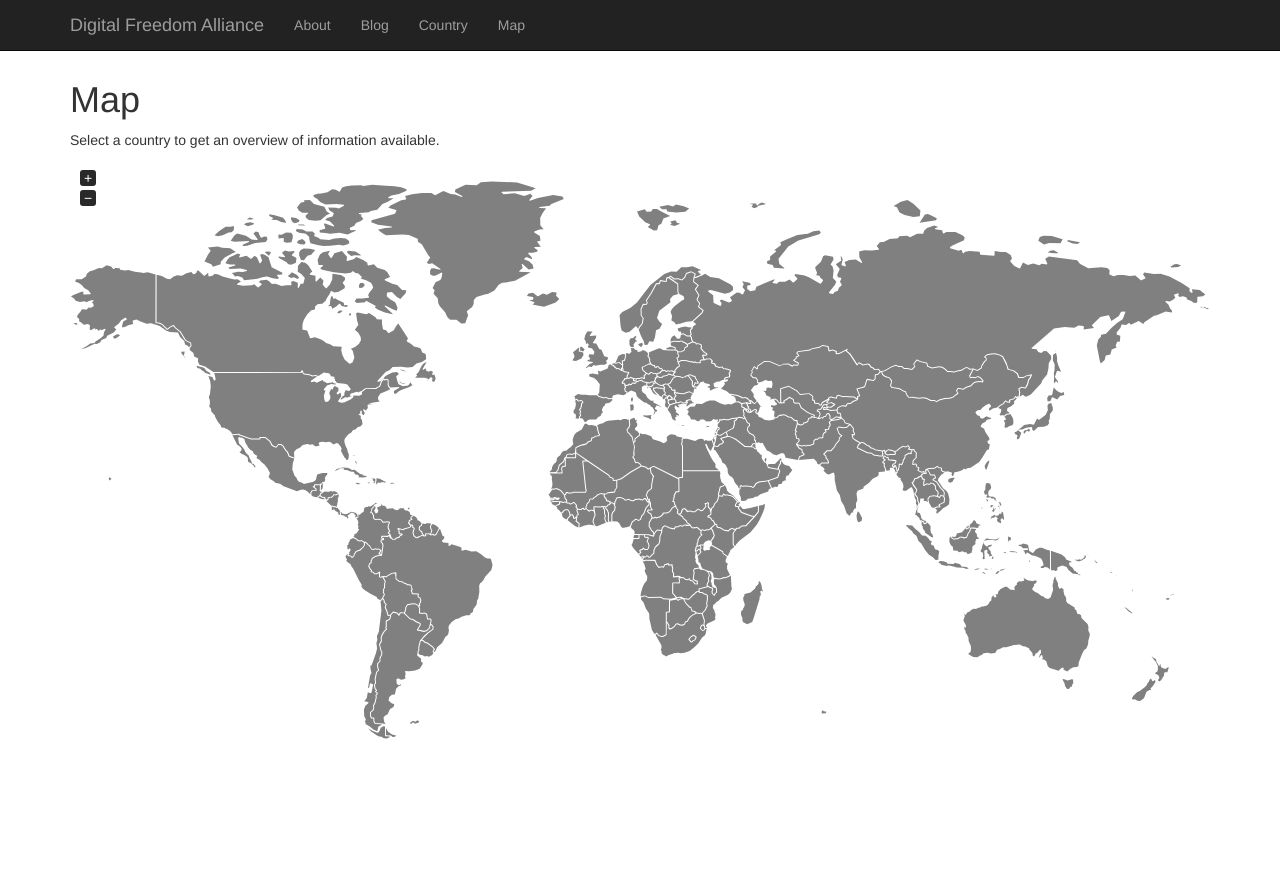
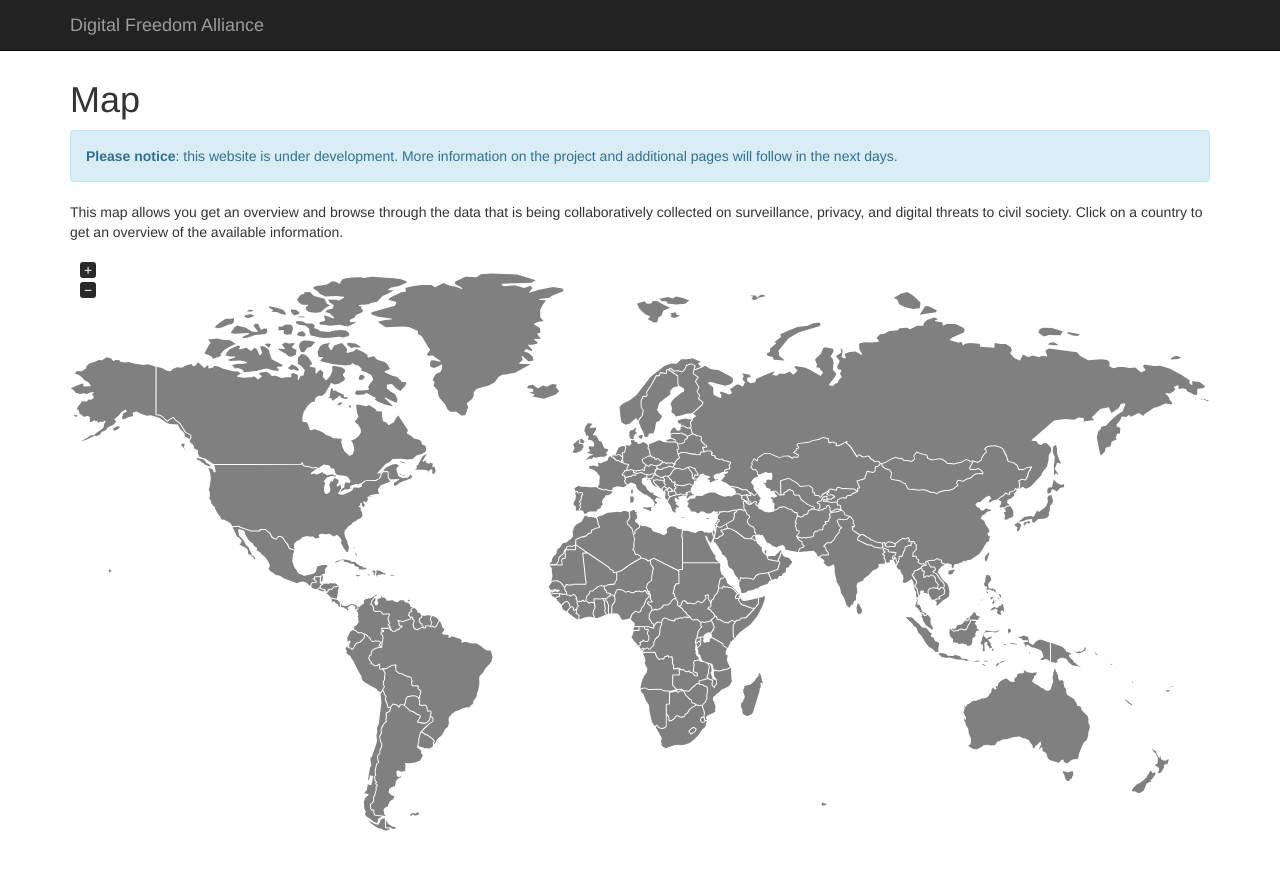
Before and after one commit to digitalfreedom/website, a Jekyll site: the page built from map.md, in a window 1280 px wide. Shown: the top 870 px of the page. Built offline with Jekyll 4.4.1, drawn with Linux system fonts in a browser that asks for light colours.

Commit message:
Removed unused content

```diff
--- a/_includes/header.html
+++ b/_includes/header.html
@@ -9,14 +9,5 @@
       </button>
       <a class="navbar-brand" href="{{ site.baseurl }}">{{ site.title }}</a>
     </div>
-    <div id="navbar" class="collapse navbar-collapse">
-      <ul class="nav navbar-nav">
-        {% for page in site.pages %}
-          {% if page.title %}
-          <li><a href="{{ page.url | prepend: site.baseurl }}">{{ page.title }}</a></li>
-          {% endif %}
-        {% endfor %}
-      </ul>
-    </div>
   </div>
 </nav>
--- a/map.md
+++ b/map.md
@@ -6,7 +6,9 @@ permalink: /map/
 
 <h1>Map</h1>
 
-<p>Select a country to get an overview of information available.</p>
+<div class="alert alert-info"><b>Please notice</b>: this website is under development. More information on the project and additional pages will follow in the next days.</div>
+
+<p>This map allows you get an overview and browse through the data that is being collaboratively collected on surveillance, privacy, and digital threats to civil society. Click on a country to get an overview of the available information.</p>
 
 <center><div id="map" style="position: relative; width: 100%; height: 600px;"></div></center>
 
```
Also changed, not shown: index.html (+3 -6 lines).
